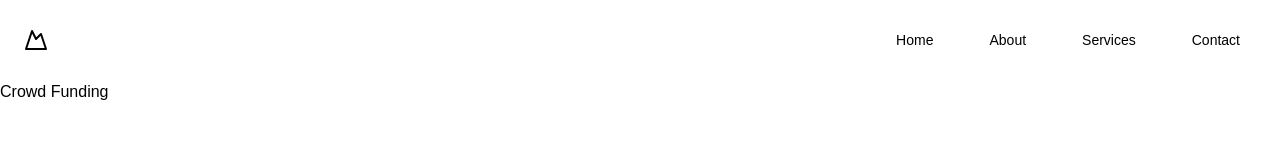
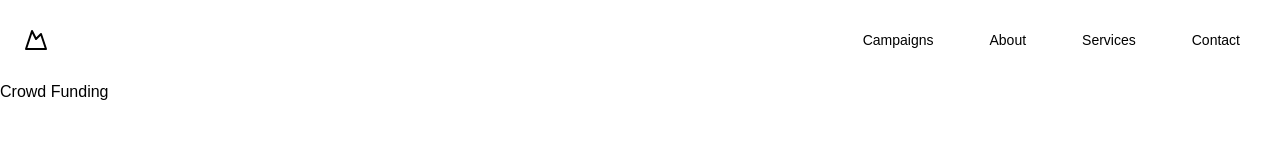
Before and after one commit to arjungsanal/crowdfunding, a Next.js app: page / in a window 1280 px wide. Shown: the top 160 px of the page. Built offline with nearby package versions, Linux system fonts and the light colour scheme.

Commit message:
Branch swap

```diff
--- a/src/components/navbar.tsx
+++ b/src/components/navbar.tsx
@@ -45,7 +45,7 @@ export default function Navbar() {
           className="group inline-flex h-9 w-max items-center justify-center rounded-md bg-white px-4 py-2 text-sm font-medium transition-colors hover:bg-gray-100 hover:text-gray-900 focus:bg-gray-100 focus:text-gray-900 focus:outline-none disabled:pointer-events-none disabled:opacity-50 data-[active]:bg-gray-100/50 data-[state=open]:bg-gray-100/50 dark:bg-gray-950 dark:hover:bg-gray-800 dark:hover:text-gray-50 dark:focus:bg-gray-800 dark:focus:text-gray-50 dark:data-[active]:bg-gray-800/50 dark:data-[state=open]:bg-gray-800/50"
           prefetch={false}
         >
-          Home
+          Campaigns
         </Link>
         <Link
           href="#"
```
Also changed, not shown: 1 other file (tests, documents, lock files or other folders).
